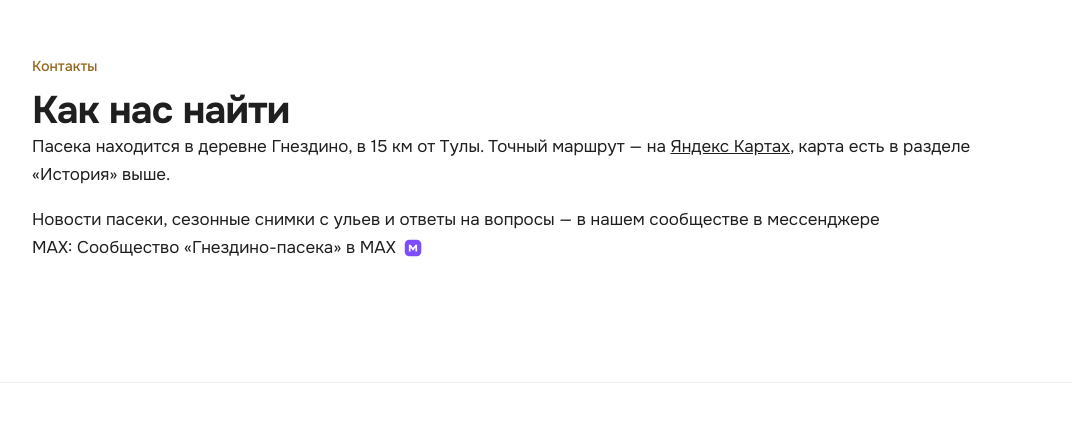
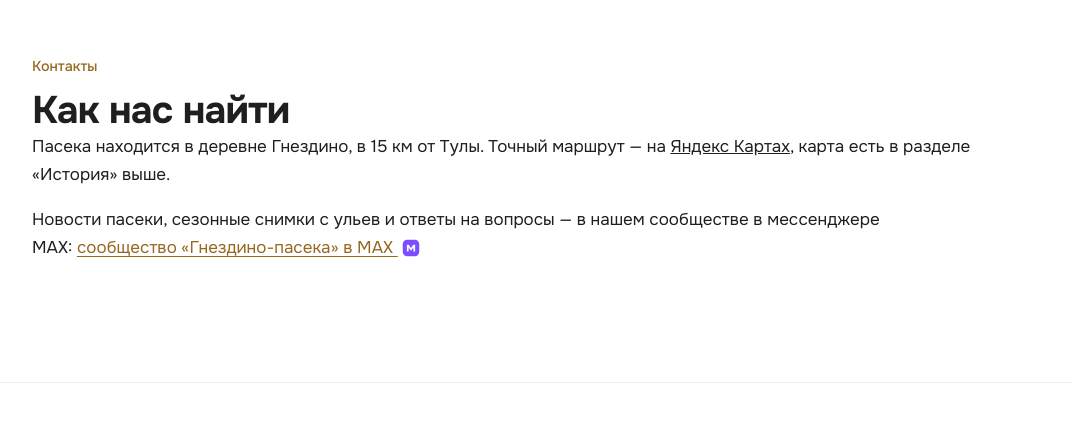
Before and after one commit to Kiwiuq/honey, a plain HTML site: page index.html in a window 1280 px wide. Shown: the part 3620-4053 px from the top of the page, without its empty margins (86-1158 px from the left). Drawn offline with nearby package versions, Linux system fonts and the light colour scheme.

Commit message:
Update index.html

```diff
--- a/index.html
+++ b/index.html
@@ -208,11 +208,11 @@
         карта есть в разделе «История» выше.
       </p>
 
-      <p>
+     <p>
         Новости пасеки, сезонные снимки с ульев и ответы на вопросы —
         в нашем сообществе в мессенджере MAX:
-        <a href="https://max.ru/channel_gnezdinopaseka" style="text-decoration:none; white-space:nowrap;">
-          Сообщество «Гнездино-пасека» в MAX
+        <a href="https://max.ru/channel_gnezdinopaseka" style="color:#96671e; text-decoration:underline; text-underline-offset:3px; white-space:nowrap;">
+          сообщество «Гнездино-пасека» в MAX
           <svg width="18" height="18" viewBox="0 0 24 24" xmlns="http://www.w3.org/2000/svg" style="vertical-align:-0.25em; margin-left:4px;">
             <rect x="1" y="1" width="22" height="22" rx="6" fill="#7B4DFF"/>
             <path d="M6.5 16.5V7.5h2.4l3.1 4.6 3.1-4.6h2.4v9h-2.3v-5.3l-3.2 4.6-3.2-4.6v5.3z" fill="#fff"/>
```
